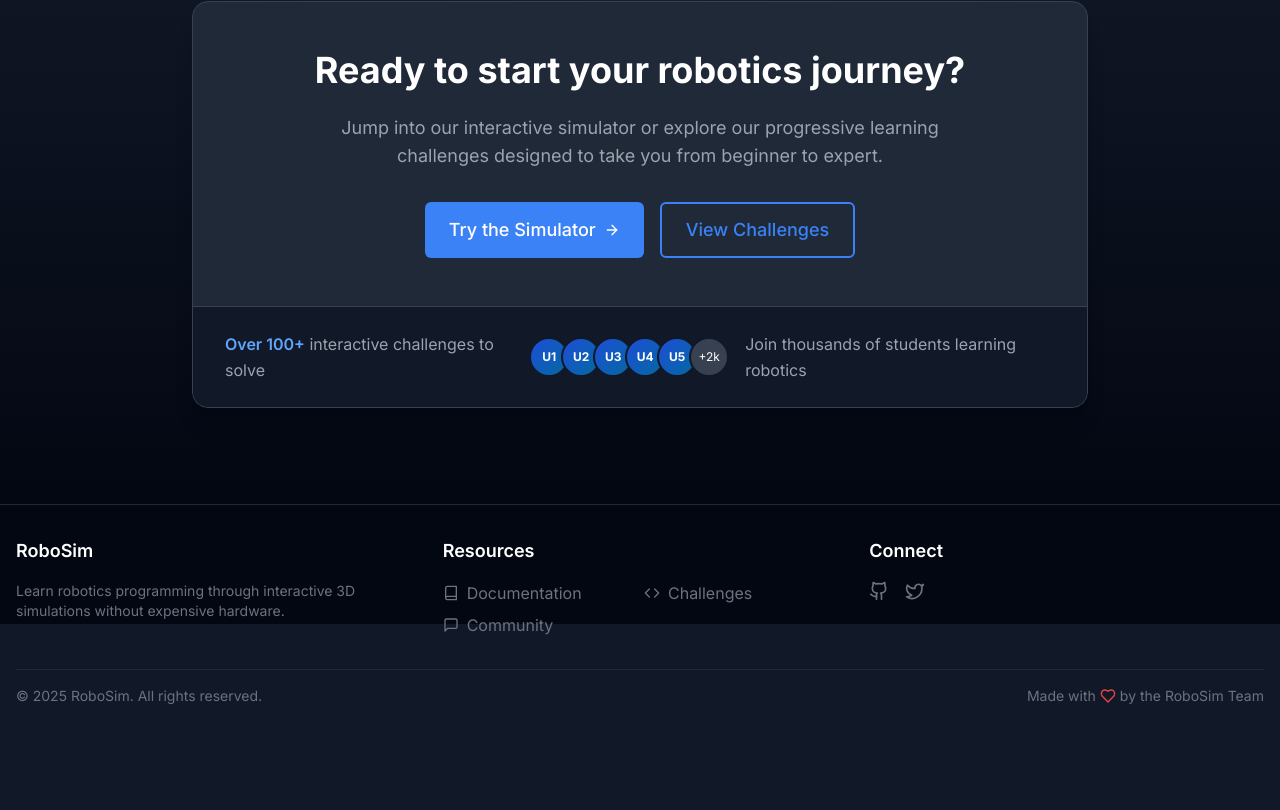
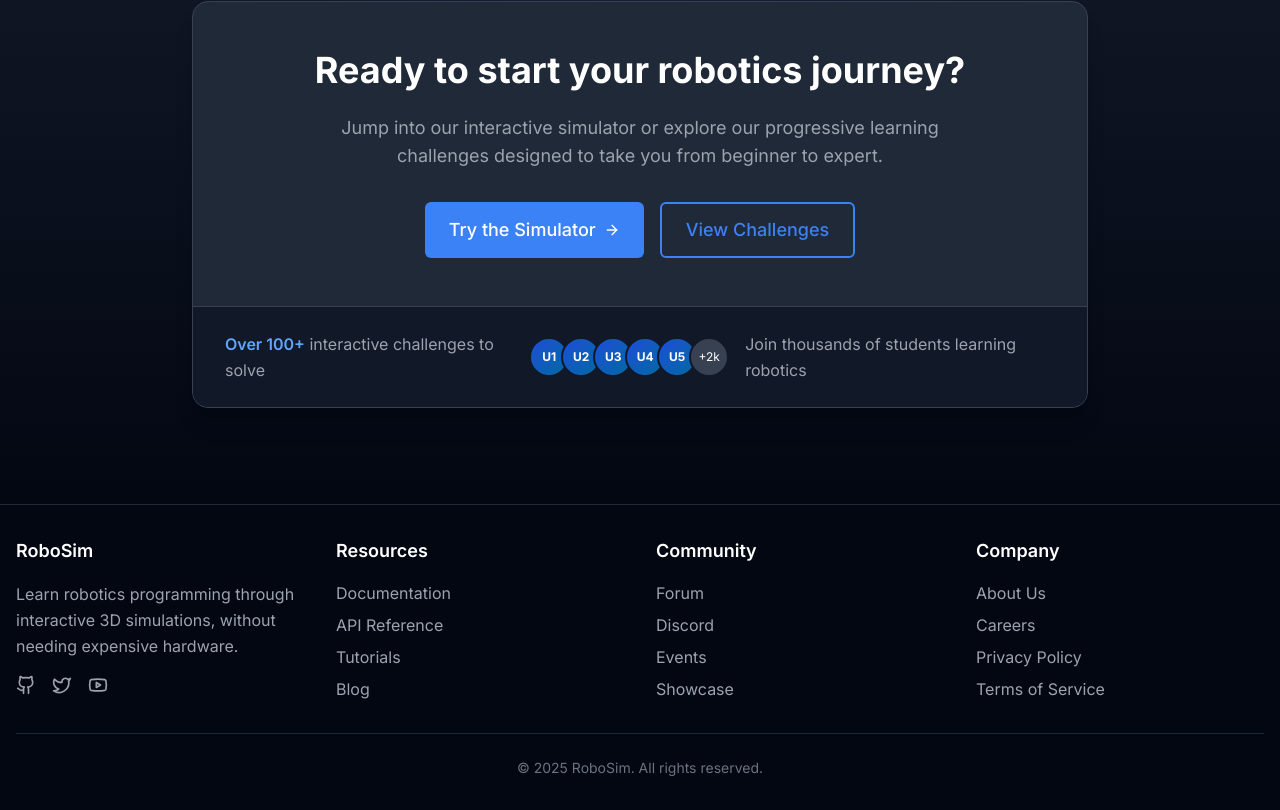
Before and after one commit to ybhatia10088/RobiLearn, a React (Vite) app: page / in a window 1280 px wide. Shown: the part 1973-2783 px from the top of the page. Before the commit the page ends 2679 px from the top, so only its background shows below. Built offline with nearby package versions, Linux system fonts and the light colour scheme.

Commit message:
Update Footer.tsx

```diff
--- a/src/components/layout/Footer.tsx
+++ b/src/components/layout/Footer.tsx
@@ -1,60 +1,64 @@
 import React from 'react';
-import { Github, Twitter, Heart, Code, Book, MessageSquare } from 'lucide-react';
+import { Github, Twitter, Youtube } from 'lucide-react';
 
 const Footer: React.FC = () => {
   return (
-    <footer className="bg-dark-900 border-t border-dark-700 h-[var(--footer-height)] py-8">
+    <footer className="bg-dark-900 border-t border-dark-700 py-8">
       <div className="container mx-auto px-4">
-        <div className="grid grid-cols-1 md:grid-cols-3 gap-8">
+        <div className="grid grid-cols-1 md:grid-cols-4 gap-8">
           <div>
-            <h4 className="text-lg font-semibold text-white mb-4">RoboSim</h4>
-            <p className="text-dark-400 text-sm">
-              Learn robotics programming through interactive 3D simulations without expensive hardware.
+            <h3 className="text-lg font-semibold mb-4 text-white">RoboSim</h3>
+            <p className="text-dark-300 mb-4">
+              Learn robotics programming through interactive 3D simulations, without needing expensive hardware.
             </p>
-          </div>
-
-          <div>
-            <h4 className="text-lg font-semibold text-white mb-4">Resources</h4>
-            <div className="grid grid-cols-2 gap-2">
-              <a href="/learn" className="text-dark-400 hover:text-primary-400 transition-colors flex items-center">
-                <Book size={16} className="mr-2" />
-                <span>Documentation</span>
+            <div className="flex space-x-4">
+              <a href="#" className="text-dark-300 hover:text-primary-400 transition-colors">
+                <Github size={20} />
               </a>
-              <a href="/challenges" className="text-dark-400 hover:text-primary-400 transition-colors flex items-center">
-                <Code size={16} className="mr-2" />
-                <span>Challenges</span>
+              <a href="#" className="text-dark-300 hover:text-primary-400 transition-colors">
+                <Twitter size={20} />
               </a>
-              <a href="/community" className="text-dark-400 hover:text-primary-400 transition-colors flex items-center">
-                <MessageSquare size={16} className="mr-2" />
-                <span>Community</span>
+              <a href="#" className="text-dark-300 hover:text-primary-400 transition-colors">
+                <Youtube size={20} />
               </a>
             </div>
           </div>
 
           <div>
-            <h4 className="text-lg font-semibold text-white mb-4">Connect</h4>
-            <div className="flex space-x-4">
-              <a href="https://github.com" target="_blank" rel="noopener noreferrer"
-                className="text-dark-400 hover:text-primary-400 transition-colors">
-                <Github size={20} />
-              </a>
-              <a href="https://twitter.com" target="_blank" rel="noopener noreferrer"
-                className="text-dark-400 hover:text-primary-400 transition-colors">
-                <Twitter size={20} />
-              </a>
-            </div>
+            <h3 className="text-lg font-semibold mb-4 text-white">Resources</h3>
+            <ul className="space-y-2">
+              <li><a href="#" className="text-dark-300 hover:text-primary-400 transition-colors">Documentation</a></li>
+              <li><a href="#" className="text-dark-300 hover:text-primary-400 transition-colors">API Reference</a></li>
+              <li><a href="#" className="text-dark-300 hover:text-primary-400 transition-colors">Tutorials</a></li>
+              <li><a href="#" className="text-dark-300 hover:text-primary-400 transition-colors">Blog</a></li>
+            </ul>
+          </div>
+
+          <div>
+            <h3 className="text-lg font-semibold mb-4 text-white">Community</h3>
+            <ul className="space-y-2">
+              <li><a href="#" className="text-dark-300 hover:text-primary-400 transition-colors">Forum</a></li>
+              <li><a href="#" className="text-dark-300 hover:text-primary-400 transition-colors">Discord</a></li>
+              <li><a href="#" className="text-dark-300 hover:text-primary-400 transition-colors">Events</a></li>
+              <li><a href="#" className="text-dark-300 hover:text-primary-400 transition-colors">Showcase</a></li>
+            </ul>
+          </div>
+
+          <div>
+            <h3 className="text-lg font-semibold mb-4 text-white">Company</h3>
+            <ul className="space-y-2">
+              <li><a href="#" className="text-dark-300 hover:text-primary-400 transition-colors">About Us</a></li>
+              <li><a href="#" className="text-dark-300 hover:text-primary-400 transition-colors">Careers</a></li>
+              <li><a href="#" className="text-dark-300 hover:text-primary-400 transition-colors">Privacy Policy</a></li>
+              <li><a href="#" className="text-dark-300 hover:text-primary-400 transition-colors">Terms of Service</a></li>
+            </ul>
           </div>
         </div>
 
-        <div className="mt-8 pt-4 border-t border-dark-700 flex justify-between items-center">
-          <div className="text-dark-400 text-sm">
+        <div className="mt-8 pt-6 border-t border-dark-700 text-center">
+          <p className="text-dark-400 text-sm">
             © {new Date().getFullYear()} RoboSim. All rights reserved.
-          </div>
-          <div className="flex items-center text-dark-400 text-sm">
-            <span>Made with</span>
-            <Heart size={16} className="mx-1 text-error-500" />
-            <span>by the RoboSim Team</span>
-          </div>
+          </p>
         </div>
       </div>
     </footer>
```
